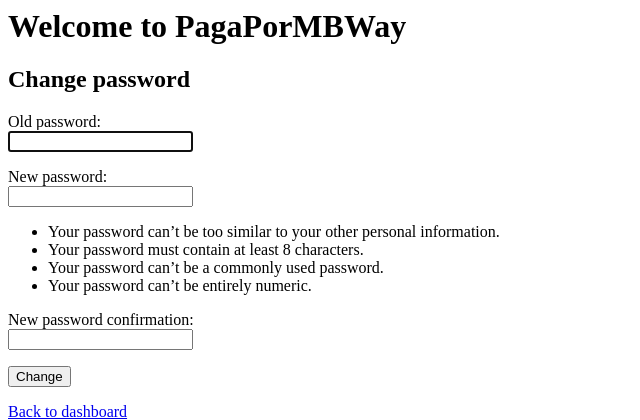
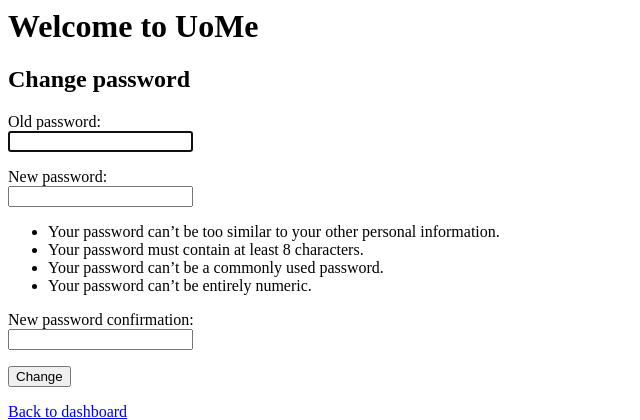
Before and after one commit to JeronimoMendes/UoMe-Dep, a Django app: page /accounts/password_change/ in a window 1280 px wide. Shown: the top 420 px of the page, without its empty margins (0-640 px from the left). Run offline with Django 3.2, Linux system fonts and the light colour scheme; a user stored in the database is signed in.

Commit message:
Chang header to UoMe

```diff
--- a/TBN/users/templates/base.html
+++ b/TBN/users/templates/base.html
@@ -8,7 +8,7 @@
     }
 </style>
 
-<h1>Welcome to PagaPorMBWay</h1>
+<h1>Welcome to UoMe</h1>
 
 {% block content %}
 {% endblock %}
```
